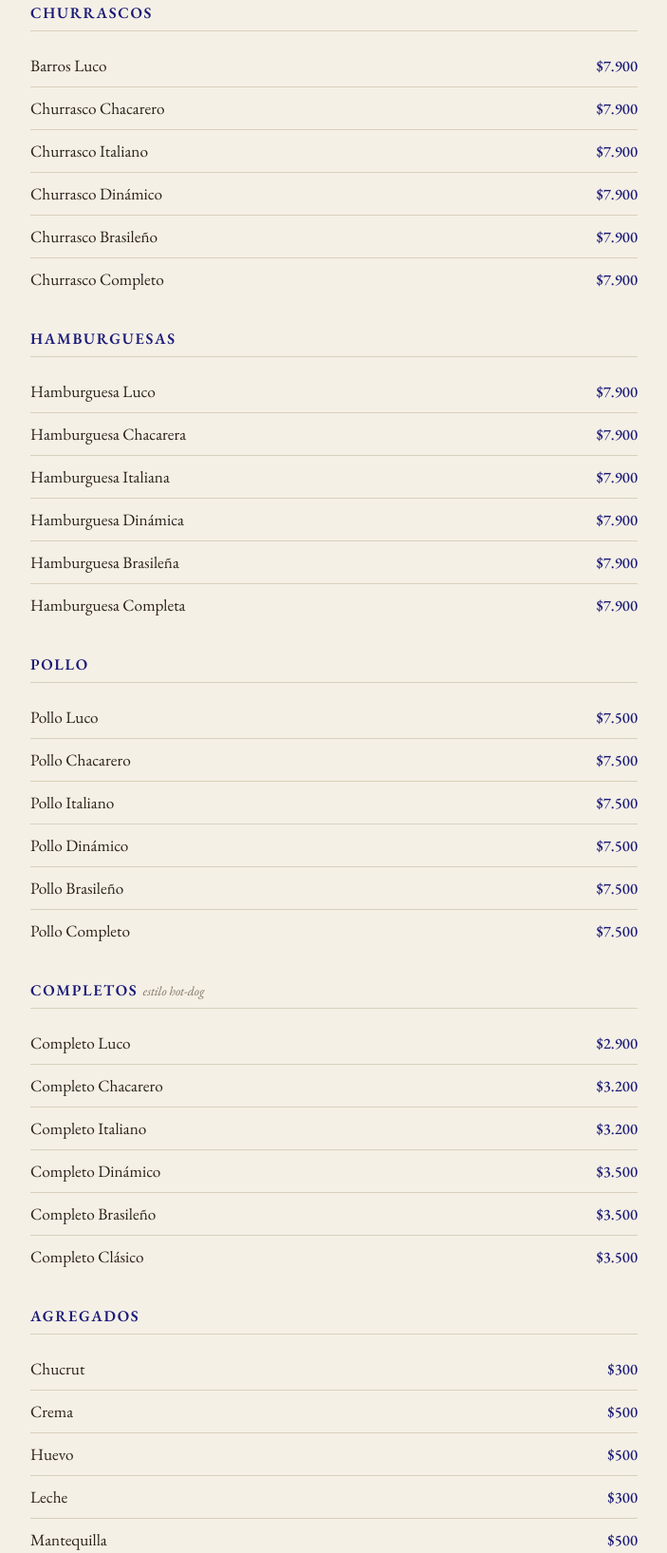
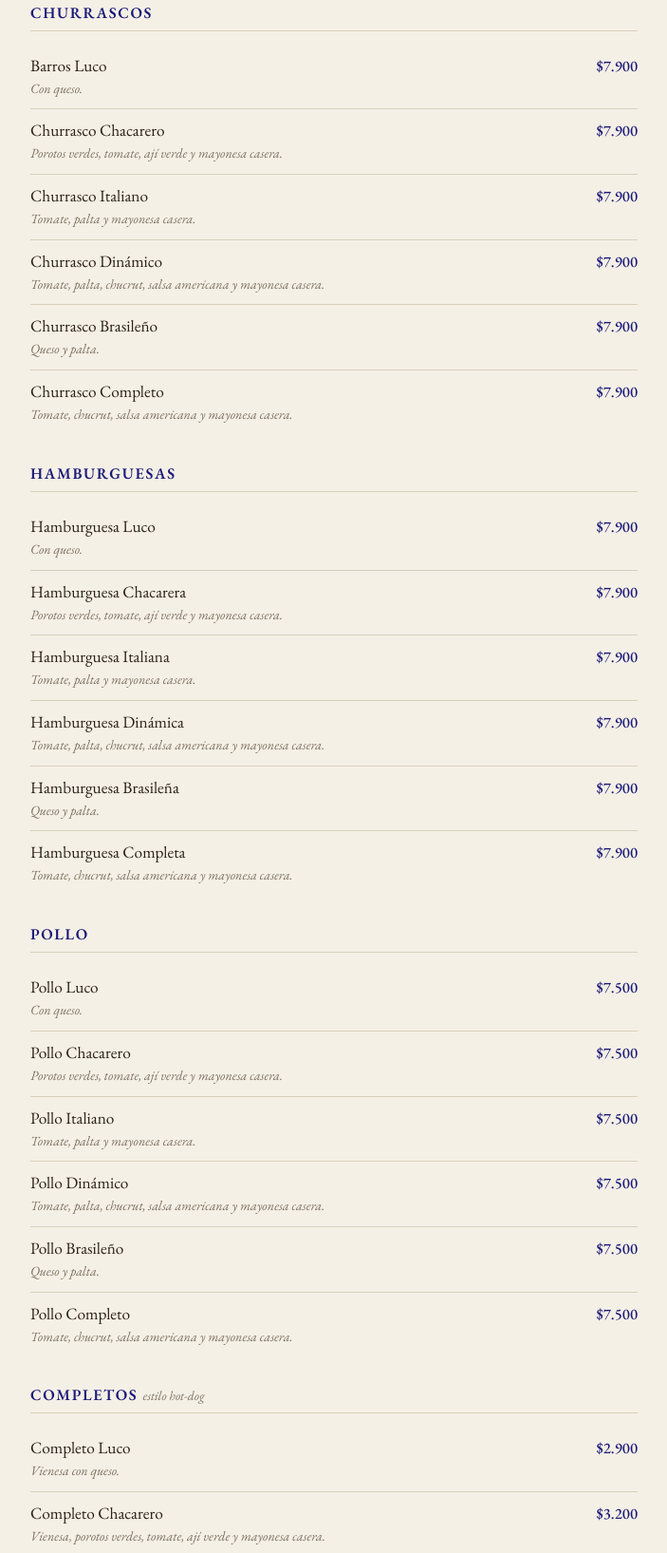
Before and after one commit to Autoclub-Antofagasta/autoclub-carta, a plain HTML site: page index.html in a window 1280 px wide. Shown: the part 1534-3169 px from the top of the page at 95% size, without its empty margins (288-991 px from the left). Drawn offline with nearby package versions, Linux system fonts and the light colour scheme.

Commit message:
Descripciones en Sándwiches y Completos (según hoja Recetas) + Jugo Natural: frutilla, mango o piña

```diff
--- a/index.html
+++ b/index.html
@@ -321,76 +321,76 @@
     <hr class="head-rule">
     <p class="kicker">…en pan frica o molde</p><div class="subsection"><h3 class="subhead">Churrascos</h3><div class="dish">
   <div class="dish-head"><span class="dish-name">Barros Luco</span><span class="dish-price">$7.900</span></div>
-
+  <p class="desc">Con queso.</p>
 </div><div class="dish">
   <div class="dish-head"><span class="dish-name">Churrasco Chacarero</span><span class="dish-price">$7.900</span></div>
-
+  <p class="desc">Porotos verdes, tomate, ají verde y mayonesa casera.</p>
 </div><div class="dish">
   <div class="dish-head"><span class="dish-name">Churrasco Italiano</span><span class="dish-price">$7.900</span></div>
-
+  <p class="desc">Tomate, palta y mayonesa casera.</p>
 </div><div class="dish">
   <div class="dish-head"><span class="dish-name">Churrasco Dinámico</span><span class="dish-price">$7.900</span></div>
-
+  <p class="desc">Tomate, palta, chucrut, salsa americana y mayonesa casera.</p>
 </div><div class="dish">
   <div class="dish-head"><span class="dish-name">Churrasco Brasileño</span><span class="dish-price">$7.900</span></div>
-
+  <p class="desc">Queso y palta.</p>
 </div><div class="dish">
   <div class="dish-head"><span class="dish-name">Churrasco Completo</span><span class="dish-price">$7.900</span></div>
-
+  <p class="desc">Tomate, chucrut, salsa americana y mayonesa casera.</p>
 </div></div><div class="subsection"><h3 class="subhead">Hamburguesas</h3><div class="dish">
   <div class="dish-head"><span class="dish-name">Hamburguesa Luco</span><span class="dish-price">$7.900</span></div>
-
+  <p class="desc">Con queso.</p>
 </div><div class="dish">
   <div class="dish-head"><span class="dish-name">Hamburguesa Chacarera</span><span class="dish-price">$7.900</span></div>
-
+  <p class="desc">Porotos verdes, tomate, ají verde y mayonesa casera.</p>
 </div><div class="dish">
   <div class="dish-head"><span class="dish-name">Hamburguesa Italiana</span><span class="dish-price">$7.900</span></div>
-
+  <p class="desc">Tomate, palta y mayonesa casera.</p>
 </div><div class="dish">
   <div class="dish-head"><span class="dish-name">Hamburguesa Dinámica</span><span class="dish-price">$7.900</span></div>
-
+  <p class="desc">Tomate, palta, chucrut, salsa americana y mayonesa casera.</p>
 </div><div class="dish">
   <div class="dish-head"><span class="dish-name">Hamburguesa Brasileña</span><span class="dish-price">$7.900</span></div>
-
+  <p class="desc">Queso y palta.</p>
 </div><div class="dish">
   <div class="dish-head"><span class="dish-name">Hamburguesa Completa</span><span class="dish-price">$7.900</span></div>
-
+  <p class="desc">Tomate, chucrut, salsa americana y mayonesa casera.</p>
 </div></div><div class="subsection"><h3 class="subhead">Pollo</h3><div class="dish">
   <div class="dish-head"><span class="dish-name">Pollo Luco</span><span class="dish-price">$7.500</span></div>
-
+  <p class="desc">Con queso.</p>
 </div><div class="dish">
   <div class="dish-head"><span class="dish-name">Pollo Chacarero</span><span class="dish-price">$7.500</span></div>
-
+  <p class="desc">Porotos verdes, tomate, ají verde y mayonesa casera.</p>
 </div><div class="dish">
   <div class="dish-head"><span class="dish-name">Pollo Italiano</span><span class="dish-price">$7.500</span></div>
-
+  <p class="desc">Tomate, palta y mayonesa casera.</p>
 </div><div class="dish">
   <div class="dish-head"><span class="dish-name">Pollo Dinámico</span><span class="dish-price">$7.500</span></div>
-
+  <p class="desc">Tomate, palta, chucrut, salsa americana y mayonesa casera.</p>
 </div><div class="dish">
   <div class="dish-head"><span class="dish-name">Pollo Brasileño</span><span class="dish-price">$7.500</span></div>
-
+  <p class="desc">Queso y palta.</p>
 </div><div class="dish">
   <div class="dish-head"><span class="dish-name">Pollo Completo</span><span class="dish-price">$7.500</span></div>
-
+  <p class="desc">Tomate, chucrut, salsa americana y mayonesa casera.</p>
 </div></div><div class="subsection"><h3 class="subhead">Completos <span class="tag">estilo hot-dog</span></h3><div class="dish">
   <div class="dish-head"><span class="dish-name">Completo Luco</span><span class="dish-price">$2.900</span></div>
-
+  <p class="desc">Vienesa con queso.</p>
 </div><div class="dish">
   <div class="dish-head"><span class="dish-name">Completo Chacarero</span><span class="dish-price">$3.200</span></div>
-
+  <p class="desc">Vienesa, porotos verdes, tomate, ají verde y mayonesa casera.</p>
 </div><div class="dish">
   <div class="dish-head"><span class="dish-name">Completo Italiano</span><span class="dish-price">$3.200</span></div>
-
+  <p class="desc">Vienesa, tomate, palta y mayonesa casera.</p>
 </div><div class="dish">
   <div class="dish-head"><span class="dish-name">Completo Dinámico</span><span class="dish-price">$3.500</span></div>
-
+  <p class="desc">Vienesa, tomate, palta, chucrut, salsa americana y mayonesa casera.</p>
 </div><div class="dish">
   <div class="dish-head"><span class="dish-name">Completo Brasileño</span><span class="dish-price">$3.500</span></div>
-
+  <p class="desc">Vienesa, queso y palta.</p>
 </div><div class="dish">
   <div class="dish-head"><span class="dish-name">Completo Clásico</span><span class="dish-price">$3.500</span></div>
-
+  <p class="desc">Vienesa, tomate, chucrut, salsa americana y mayonesa casera.</p>
 </div></div><div class="subsection"><h3 class="subhead">Agregados</h3><div class="dish">
   <div class="dish-head"><span class="dish-name">Chucrut</span><span class="dish-price">$300</span></div>
 
@@ -597,7 +597,7 @@
 
 </div><div class="dish">
   <div class="dish-head"><span class="dish-name">Jugo Natural</span><span class="dish-price">$3.900</span></div>
-
+  <p class="desc">Frutilla, mango o piña.</p>
 </div><div class="dish">
   <div class="dish-head"><span class="dish-name">Limonada Menta Jengibre</span><span class="dish-price">$3.900</span></div>
 
```
